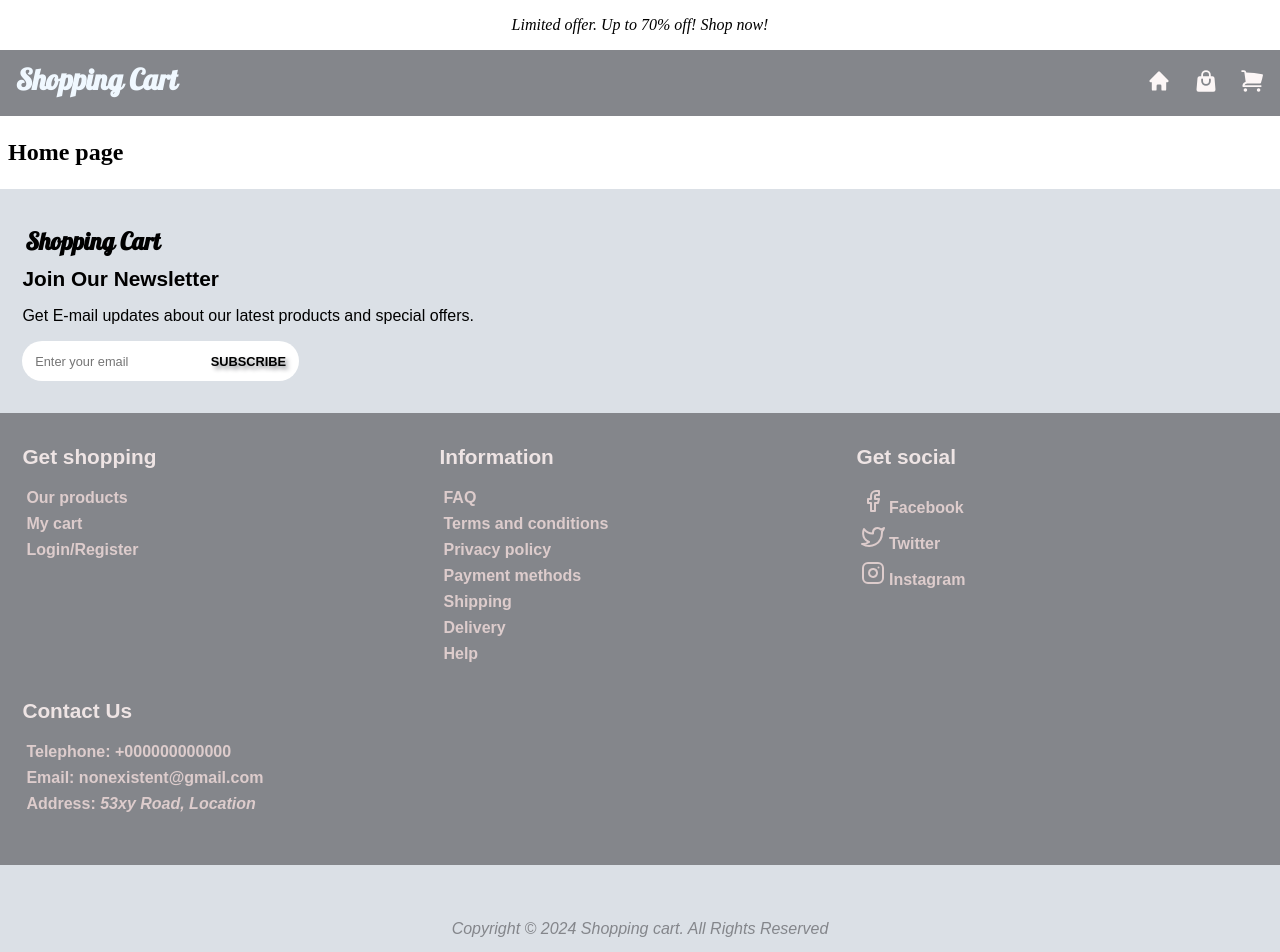
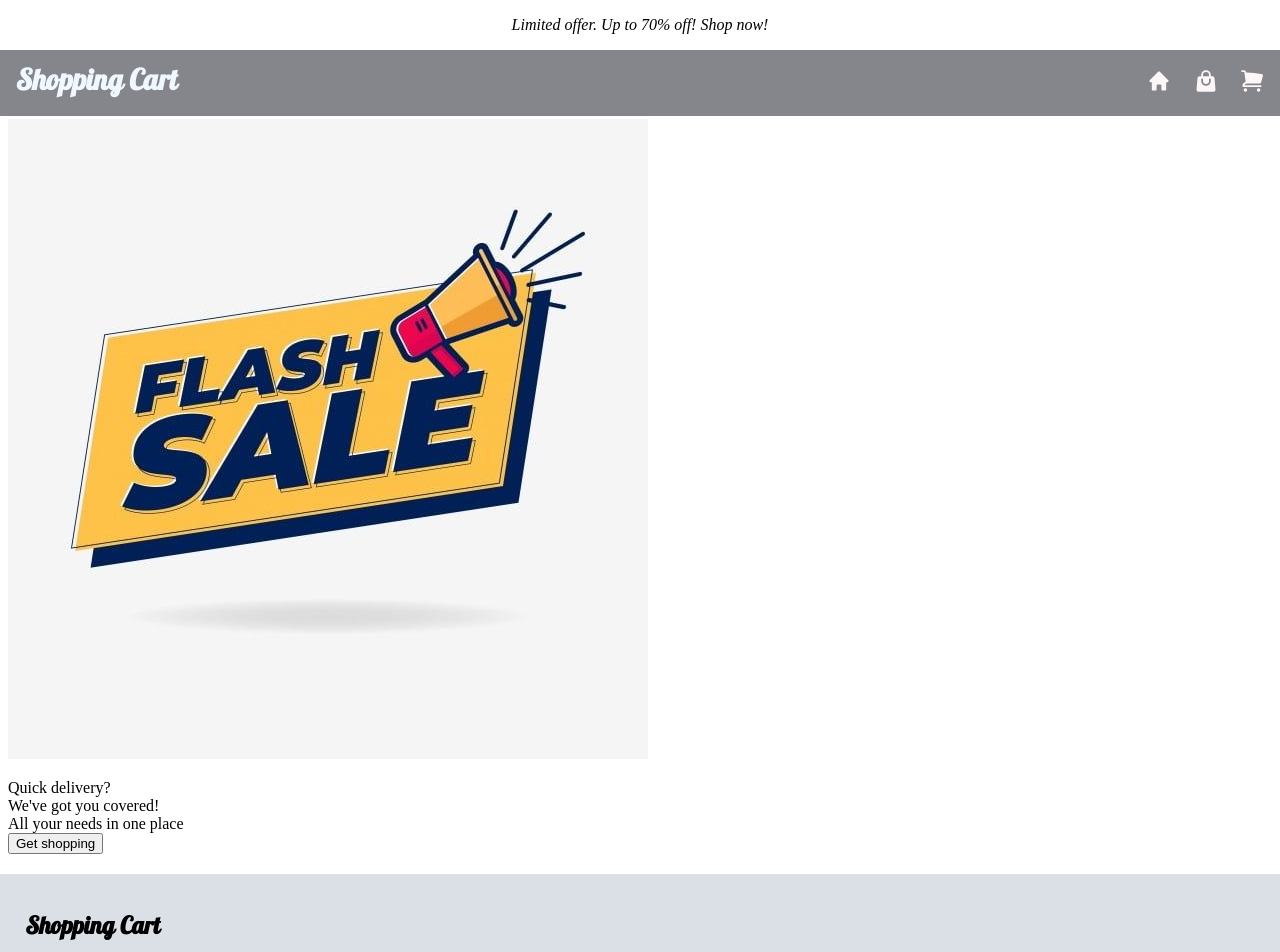
Before and after one commit to Xirlorm/shopping-cart, a React (Vite) app: page / in a window 1280 px wide. Shown: the top 952 px of the page. Built offline with nearby package versions, Linux system fonts and the light colour scheme; no server answers.

Commit message:
Added homepage banner

```diff
--- /dev/null
+++ b/src/components/Banner.tsx
@@ -0,0 +1,37 @@
+import { useState } from 'react'
+import FlashSale from '../assets/banner/Flash Sale Clipart Hd PNG, Flash Sale Banner With Loudspeaker Or Megaphone Template Design, Advertisement, Advertising, Buy PNG Image For Free Download.jpeg'
+import ComingSoon from '../assets/banner/Free Vector _ Modern coming soon poster with stay tuned message.jpeg'
+import HotSale from '../assets/banner/Hot Sale Banner This Weekend Only Template Download on Pngtree.jpeg'
+import OrderNow from '../assets/banner/Order Now Vector Hd Images, Transparent Order Now Png, Order Now Banner, Speed Shape, Order Now Png Image PNG Image For Free Download.jpeg'
+import SuperSale from '../assets/banner/Premium Vector _ Sale banner.jpeg'
+import SpecialPromo from '../assets/banner/Special Promo Banner Design For Sale And Offer Vector, Special Promo, Special Promo Banner, Special Promotion Design PNG and Vector with Transparent Background for Free Download.jpeg'
+import styles from '../styles/components.module.css'
+import { Link } from 'react-router-dom'
+
+function Banner() {
+  const bannerImages = [
+    ComingSoon,
+    FlashSale,
+    HotSale,
+    OrderNow,
+    SuperSale,
+    SpecialPromo,
+  ];
+  const [index, setIndex] = useState(0);
+
+  setTimeout(() => { setIndex((index + 1) % bannerImages.length) }, 3000);
+
+  return <div className={styles.banner}>
+    <img src={bannerImages[index]} className={styles.bannerImg} alt="Banner image" />
+    <p>
+      Quick delivery? <br />
+      We've got you covered! <br />
+      All your needs in one place <br />
+      <Link to='/shop'>
+        <button>Get shopping</button>
+      </Link>
+    </p>
+  </div>
+}
+
+export default Banner
--- a/src/layouts/Home.tsx
+++ b/src/layouts/Home.tsx
@@ -1,15 +1,11 @@
-import { useEffect } from 'react';
+import Banner from '../components/Banner';
 import styles from '../styles/app.module.css';
-import { getProducts } from '../lib/utilities';
 
 function Home() {
-  useEffect(() => {
-    getProducts().then(data => console.log(data))
-  })
 
   return (
     <main className={styles.main + " home"}>
-      <h2>Home page</h2>
+      <Banner />
     </main>
   )
 }
```
